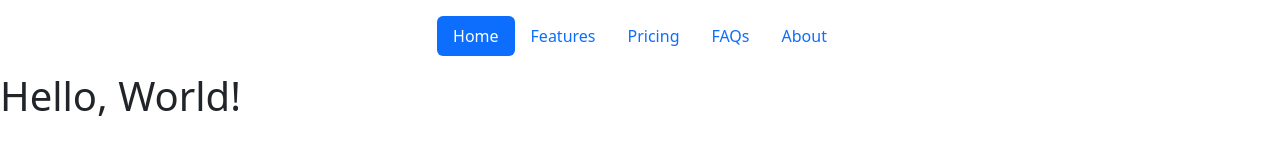
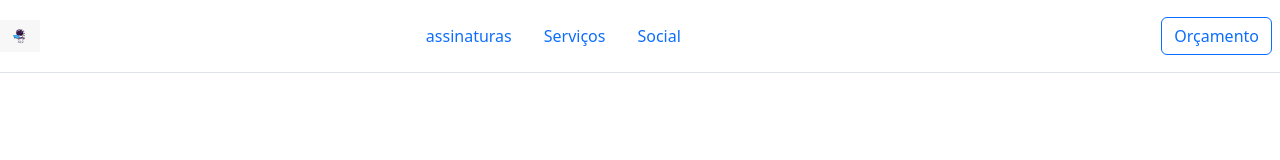
Before and after one commit to BalyKM/SpaceSolucaes, a plain HTML site: page index.html in a window 1280 px wide. Drawn offline with nearby package versions, Linux system fonts and the light colour scheme.

Commit message:
criação da header

```diff
--- a/index.html
+++ b/index.html
@@ -7,15 +7,16 @@
     <title>Hello World</title>
 </head>
 <body>
-    <header class="d-flex justify-content-center py-3">
-        <ul class="nav nav-pills">
-          <li class="nav-item"><a href="#" class="nav-link active" aria-current="page">Home</a></li>
-          <li class="nav-item"><a href="#" class="nav-link">Features</a></li>
-          <li class="nav-item"><a href="#" class="nav-link">Pricing</a></li>
-          <li class="nav-item"><a href="#" class="nav-link">FAQs</a></li>
-          <li class="nav-item"><a href="#" class="nav-link">About</a></li>
+    <header class="d-flex flex-wrap align-items-center justify-content-center justify-content-md-between py-3 mb-4 border-bottom">
+        <img src="icones\logo.jpeg"  width="40" height="32" role="img">
+      <ul class=" nav col-12 col-md-auto mb-2 justify-content-center mb-md-0">
+          <li class="nav-item"><a href="#" class="nav-link">assinaturas</a></li>
+          <li class="nav-item"><a href="#" class="nav-link">Serviços</a></li>
+          <li class="nav-item"><a href="#" class="nav-link">Social</a></li>
         </ul>
+        <div class="col-md-2 text-end">
+          <button type="button" class="btn btn-outline-primary me-2">Orçamento</button>
+        </div>
       </header>
-    <h1>Hello, World!</h1>
 </body>
 </html>
```
Also changed, not shown: icones/AceitaCartao.jpeg (added), icones/AlgunsServicos.jpeg (added), icones/AssinaturaBassica.jpeg (added), icones/AssinaturaExclusiva.jpeg (added), icones/AssinaturaPadrao.jpeg (added), icones/AssistRuinBaner.jpeg (added), icones/ConhecaPlanos.jpeg (added), icones/Contato.jpeg (added), icones/Logo+Nome.jpeg (added), icones/NomeLogo.jpeg (added), icones/TodosServicos.jpeg (added), icones/WhatsApp Image 2025-01-30 at 22.54.25 (1).jpeg (added), icones/WhatsApp Image 2025-01-30 at 22.54.26 (10).jpeg (added), icones/WhatsApp Image 2025-01-30 at 22.54.26 (14).jpeg (added), 4 more files.
